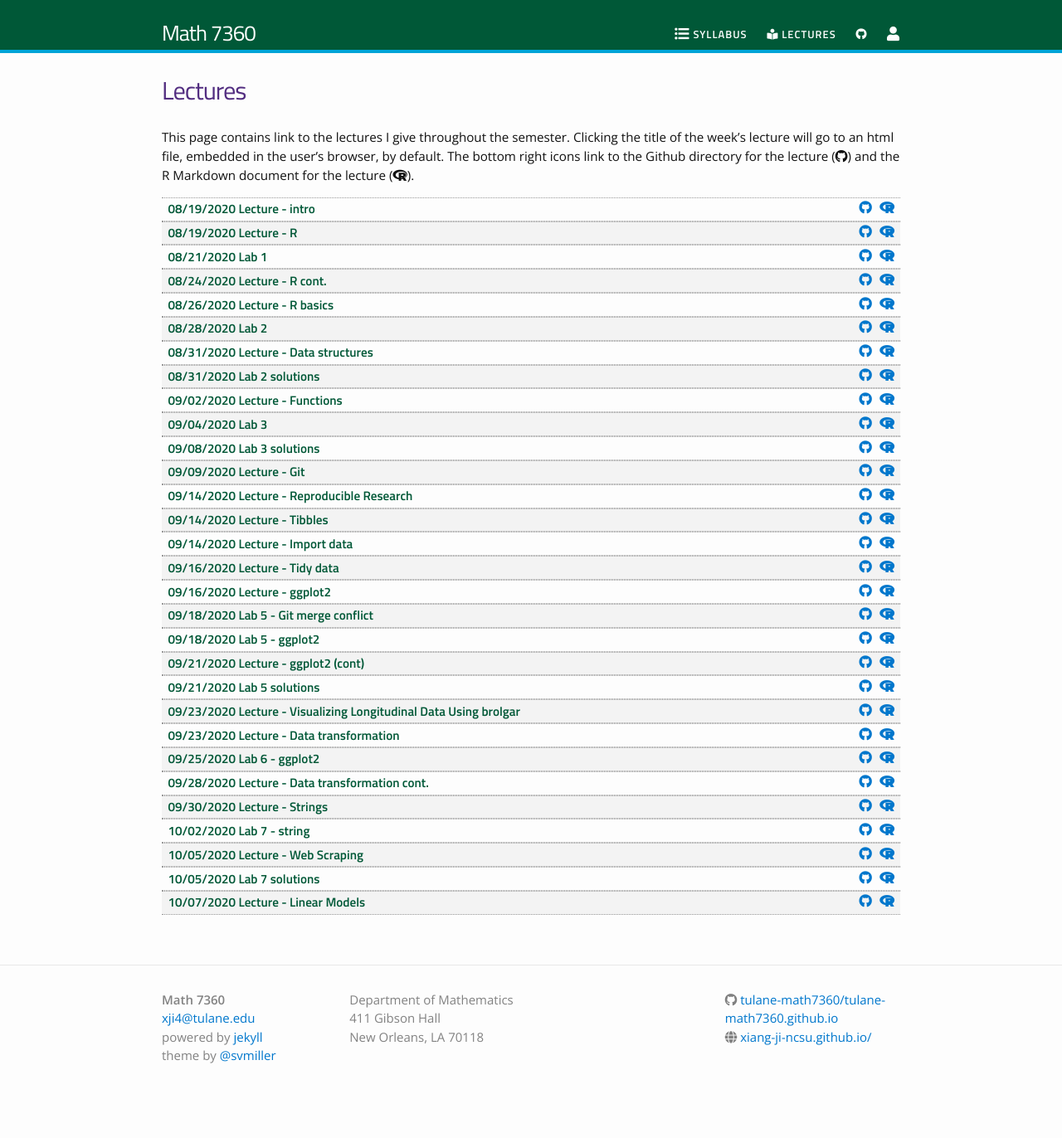
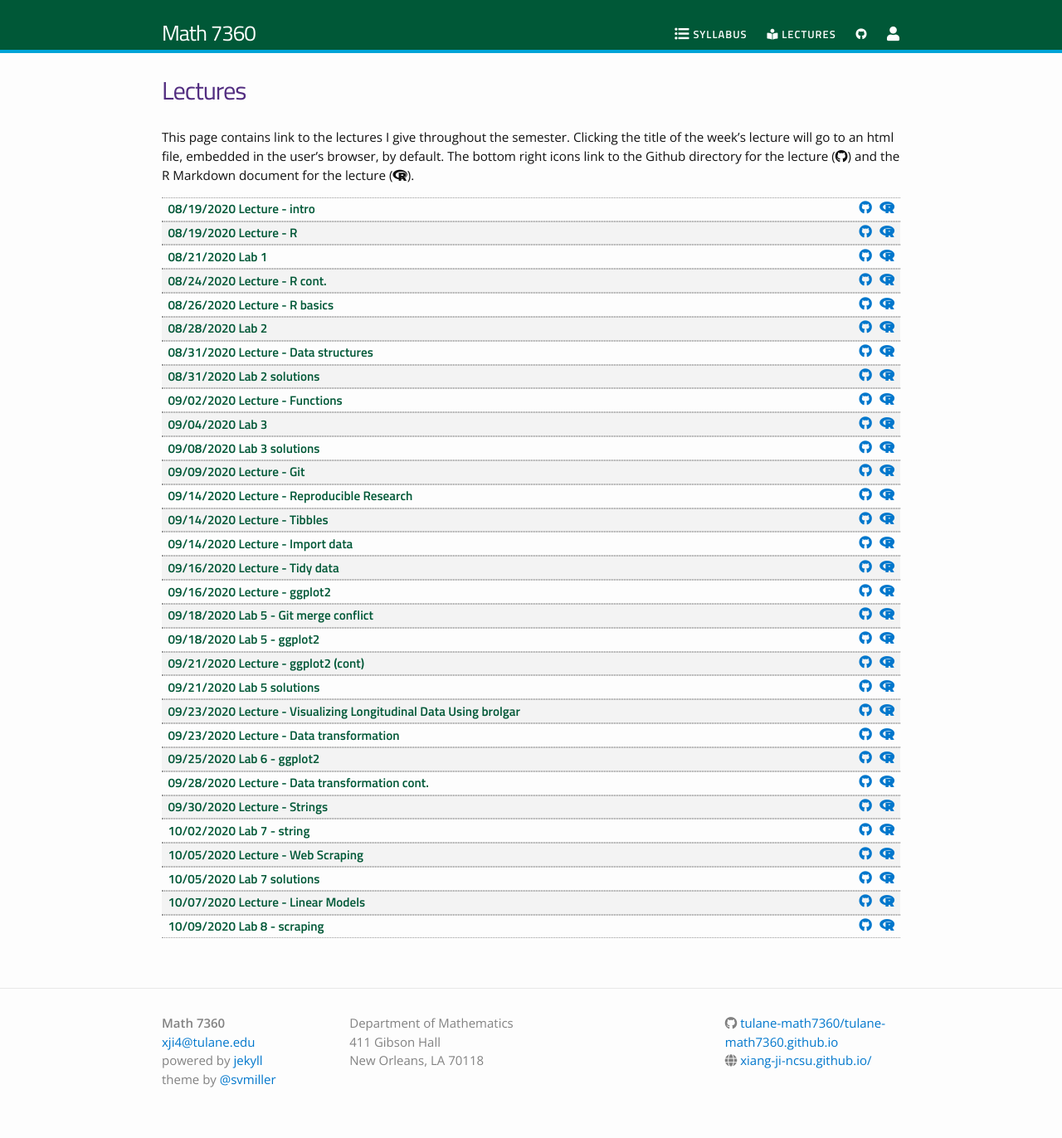
Before and after one commit to tulane-math7360/tulane-math7360.github.io, a Jekyll site: the page built from lectures.md, in a window 1280 px wide. Shown: the whole page at 83% size. Built offline with Jekyll 4.4.1, drawn with Linux system fonts in a browser that asks for light colours; nearby versions of some CDN libraries; before the commit the page ends 1344 px from its top, so only the background shows below that.

Commit message:
publish lab 08

```diff
--- a/_data/lectures.yml
+++ b/_data/lectures.yml
@@ -147,3 +147,8 @@
   filename: linear_model
   dirname: slides/15-linear_model
   tldr: "Week 8 lecture 14"
+
+- title: "10/09/2020 Lab 8 - scraping"
+  filename: lab_08_scraping
+  dirname: slides/lab-08-scraping
+  tldr: "Week 8 lab 8"
```
